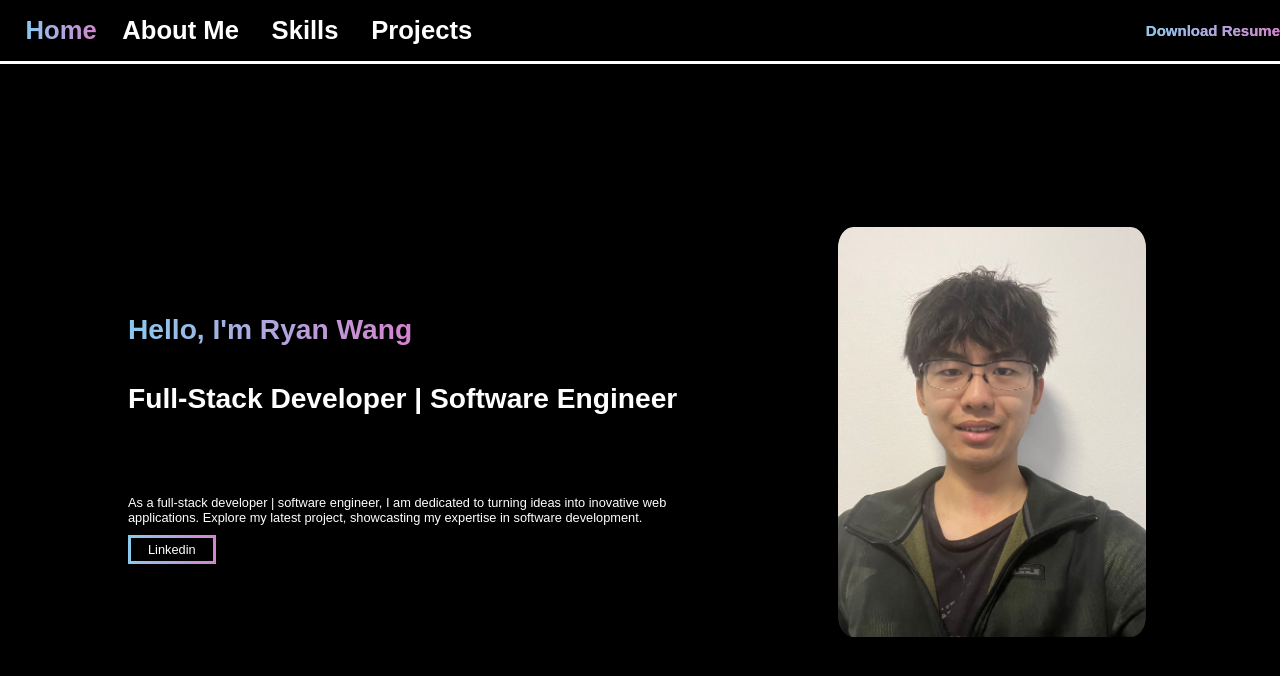
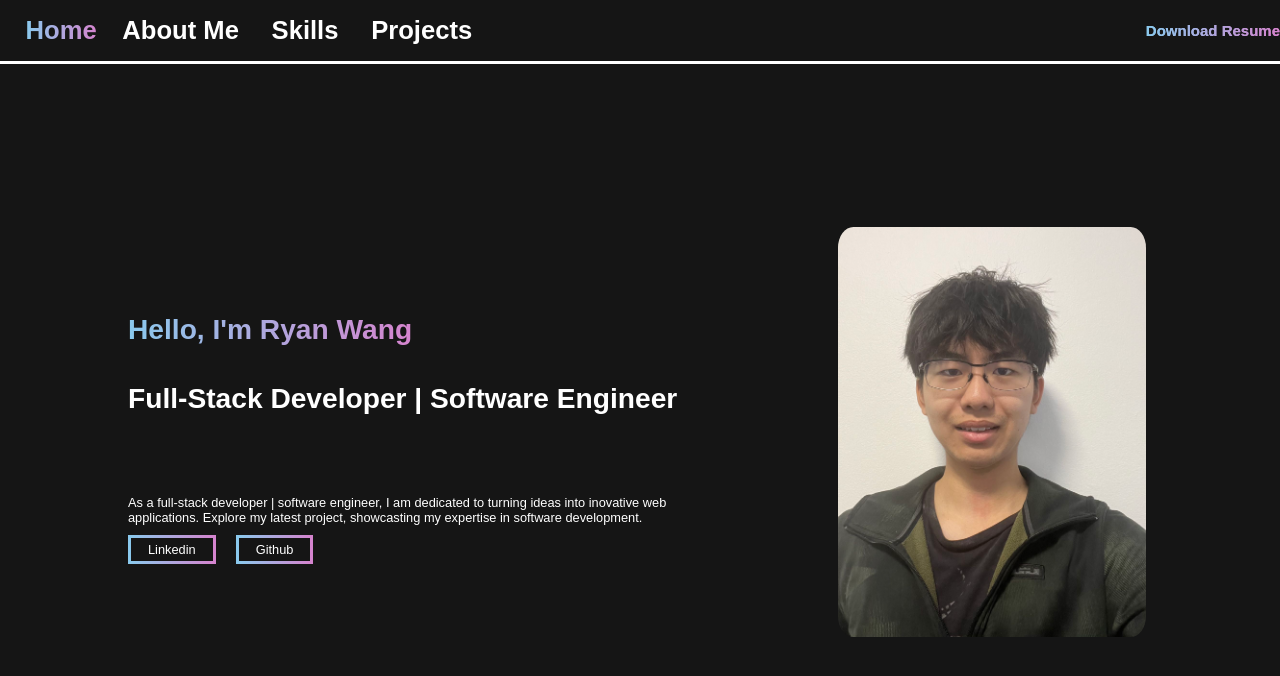
Before and after one commit to MiracleBryan/Ryan_Portfolio, a React (Create React App) app in the folder my-portfolio/: page / in a window 1280 px wide. Shown: the top 676 px of the page. Built offline with nearby package versions, Linux system fonts and the light colour scheme.

Commit message:
layout update

```diff
--- a/my-portfolio/src/App.css
+++ b/my-portfolio/src/App.css
@@ -6,7 +6,7 @@
   width: 100%;
   height: 100%;
   min-height: 100vh;
-  background-color:rgba(0, 0, 0);
+  background-color:#151515;
 }
 
 .container{
--- a/my-portfolio/src/component/personalInfo.scss
+++ b/my-portfolio/src/component/personalInfo.scss
@@ -57,7 +57,7 @@
 }
 
 .smallFont.linkedin{
-    margin: 0;
+    margin-right: 20px;
     cursor: pointer;
     padding:4px 17px;
     border: 3px solid ;
--- a/my-portfolio/src/component/personalInfo.tsx
+++ b/my-portfolio/src/component/personalInfo.tsx
@@ -14,7 +14,11 @@ const PersonalInfo = () => {
                     <p className='midFont defCursor'>Full-Stack Developer | Software Engineer</p>
                     <div className='subDis'>
                         <p className='smallFont defCursor'>As a full-stack developer | software engineer, I am dedicated to turning ideas into inovative web applications. Explore my latest project, showcasting my expertise in software development.</p>
-                        <a className='smallFont linkedin' href='https://www.linkedin.com/in/ryan-wang1120' onClick={() => { console.log("click linkedin") }}>Linkedin</a>
+                        <div>
+                            <a className='smallFont linkedin' href='https://www.linkedin.com/in/ryan-wang1120' onClick={() => { console.log("click linkedin") }}>Linkedin</a>
+                            <a className='smallFont linkedin' href='https://github.com/MiracleBryan' onClick={() => { console.log("click github") }}>Github</a>
+                        </div>
+
                     </div>
 
                 </div>
```
